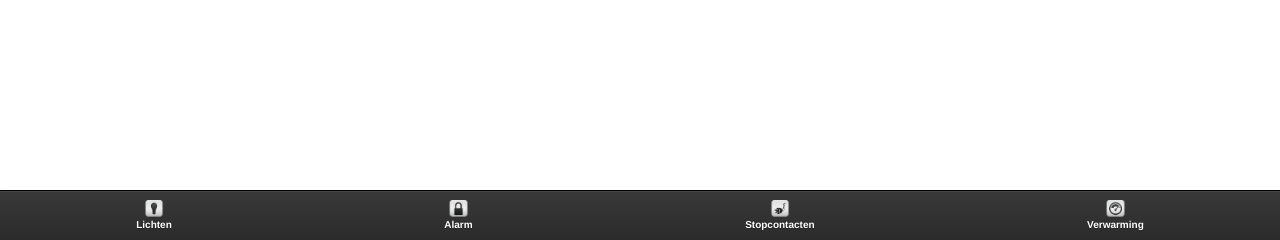
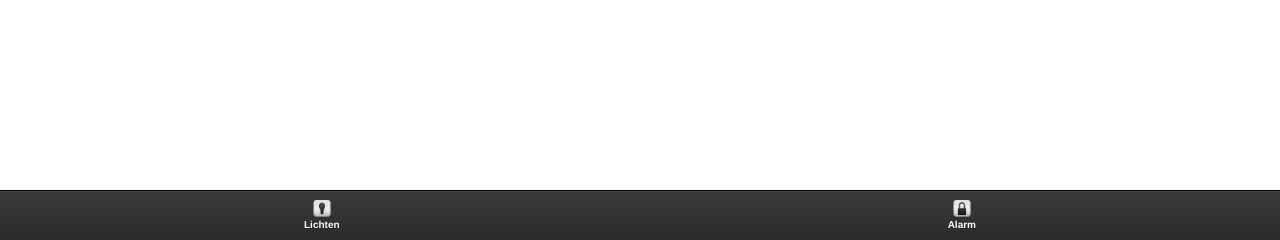
Before and after one commit to kprovost/domotica, a Django app: template domotica/templates/alarm.html in a window 1280 px wide. Shown: the part 560-800 px from the top of the page. Run offline with Django 3.2, Linux system fonts and the light colour scheme; the template is opened without the code that fills it, so the values that code supplies are empty; some libraries are stand-ins or nearby versions.

Commit message:
footer: remove stuff we don't have
No heating or power switch control here.
For now anyway, we may re-introduce the power page to control the EV charger.

```diff
--- a/domotica/templates/footer.html
+++ b/domotica/templates/footer.html
@@ -3,7 +3,7 @@
 <nav class="bar-tab">
 <ul class="tab-inner">
     <li class="tab-item {% if tag == 'light' %}active{% endif %}">
-    <a href="{% url 'lightgroups' %}">
+    <a href="{% url 'lights' %}">
         <img class="tab-icon" src="/static/light.png">
         <div class="tab-label">Lichten</div>
     </a>
@@ -14,18 +14,6 @@
         <div class="tab-label">Alarm</div>
     </a>
     </li>
-    <li class="tab-item {% if tag == 'power' %}active{% endif %}">
-    <a href="{% url 'power' %}">
-        <img class="tab-icon" src="/static/power.png">
-        <div class="tab-label">Stopcontacten</div>
-    </a>
-    </li>
-    <li class="tab-item {% if tag == 'heating' %}active{% endif %}">
-    <a href="{% url 'heating' %}">
-        <img class="tab-icon" src="/static/heating.png">
-        <div class="tab-label">Verwarming</div>
-    </a>
-    </li>
 </ul>
 </nav>
     </body>
```
